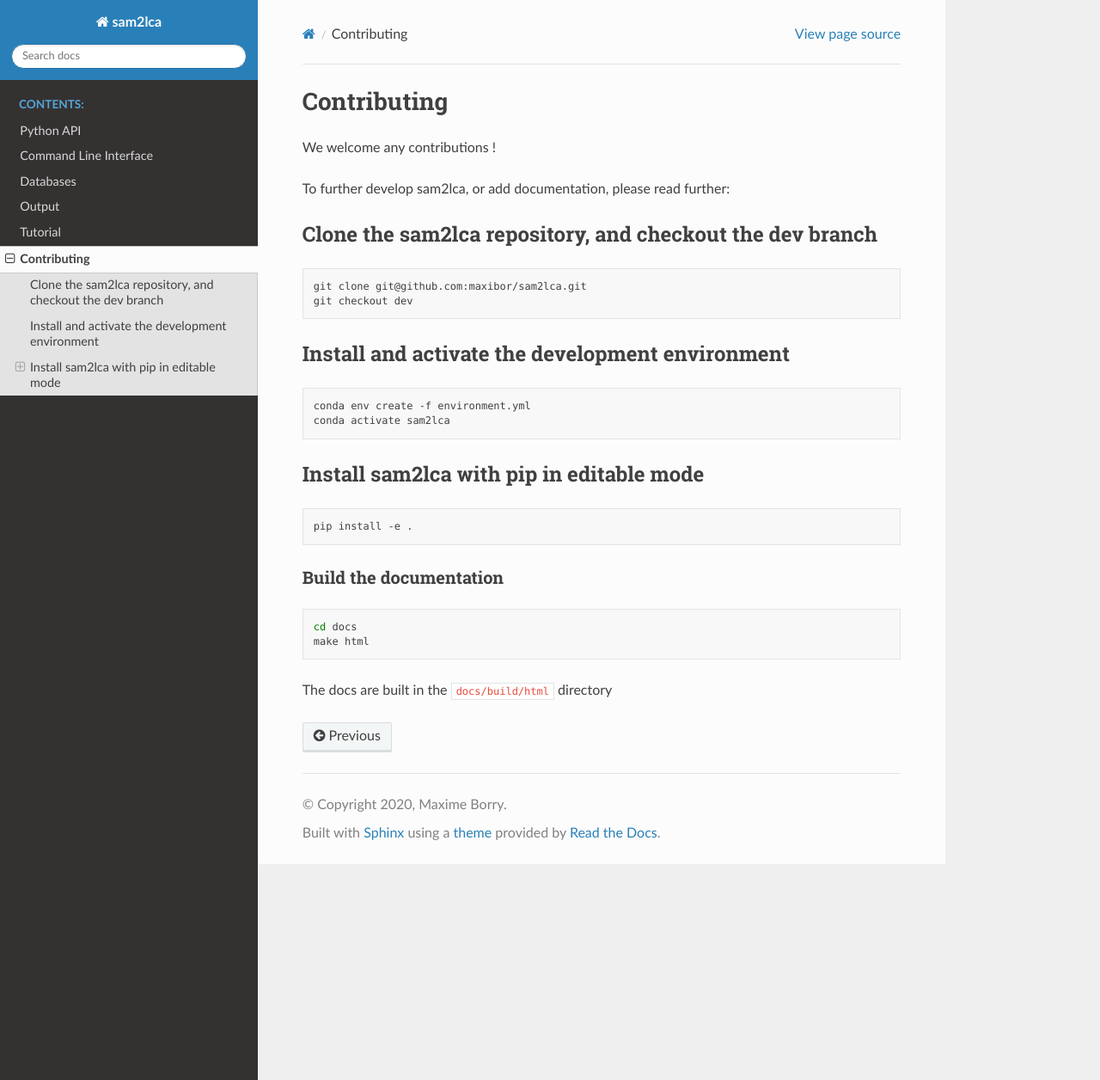
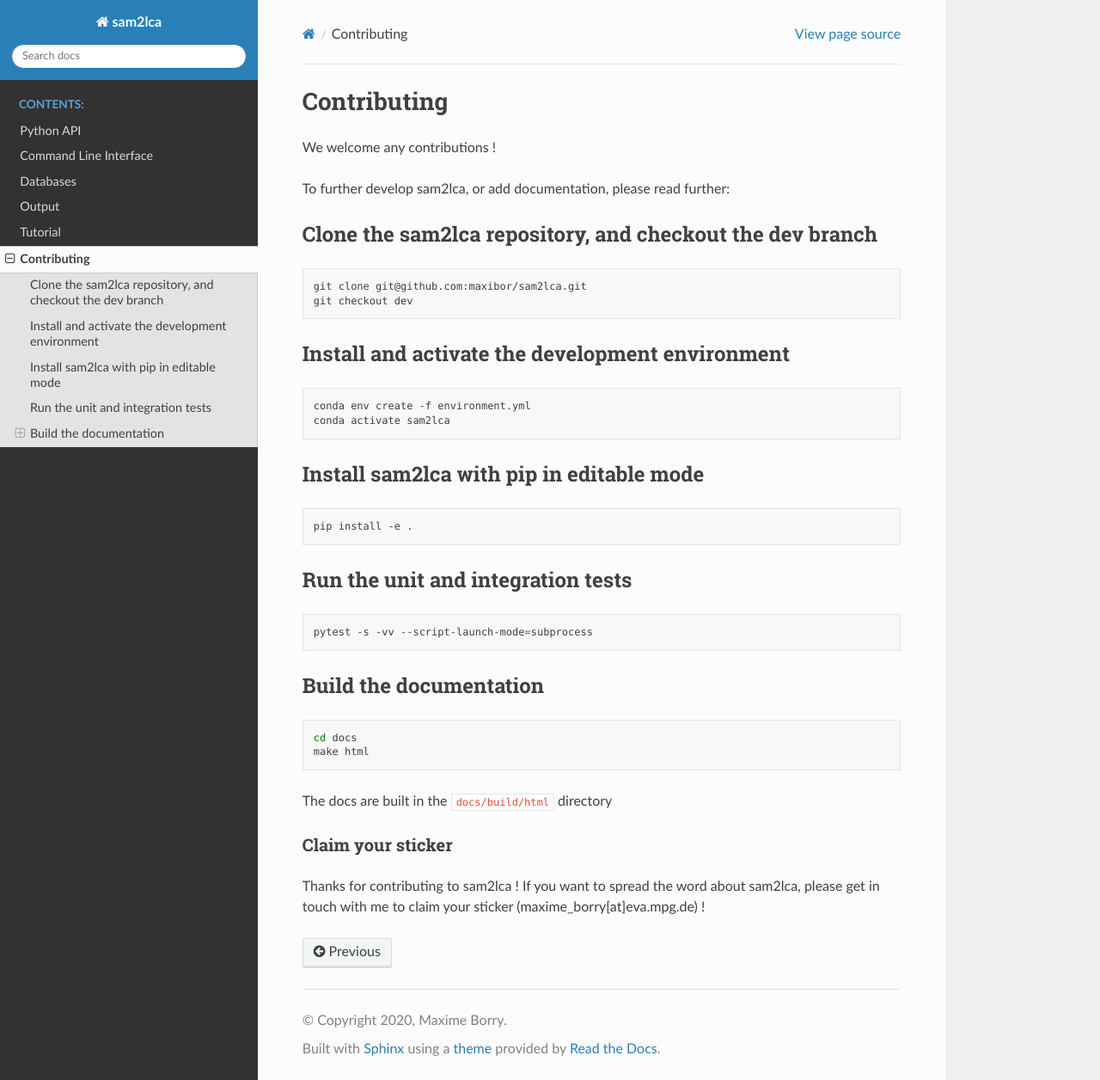
Before and after one commit to maxibor/sam2lca, a Sphinx documentation site: the page built from docs/source/contributing.md, in a window 1280 px wide and 1256 px high. Shown: the whole window at 86% size. Built offline with Sphinx 7.4.7 and the Read the Docs theme 2.0.0, drawn with Linux system fonts in a browser that asks for light colours.

Commit message:
add test command in contributors doc

````diff
--- a/docs/source/contributing.md
+++ b/docs/source/contributing.md
@@ -24,7 +24,13 @@
 pip install -e .
 ```
 
-### Build the documentation
+## Run the unit and integration tests
+
+```bash
+pytest -s -vv --script-launch-mode=subprocess
+```
+
+## Build the documentation
 
 ```bash
 cd docs
@@ -32,3 +38,8 @@
 ```
 
 The docs are built in the `docs/build/html` directory
+
+### Claim your sticker
+
+Thanks for contributing to sam2lca !
+If you want to spread the word about sam2lca, please get in touch with me to claim your sticker (maxime_borry[at]eva.mpg.de) !
````
